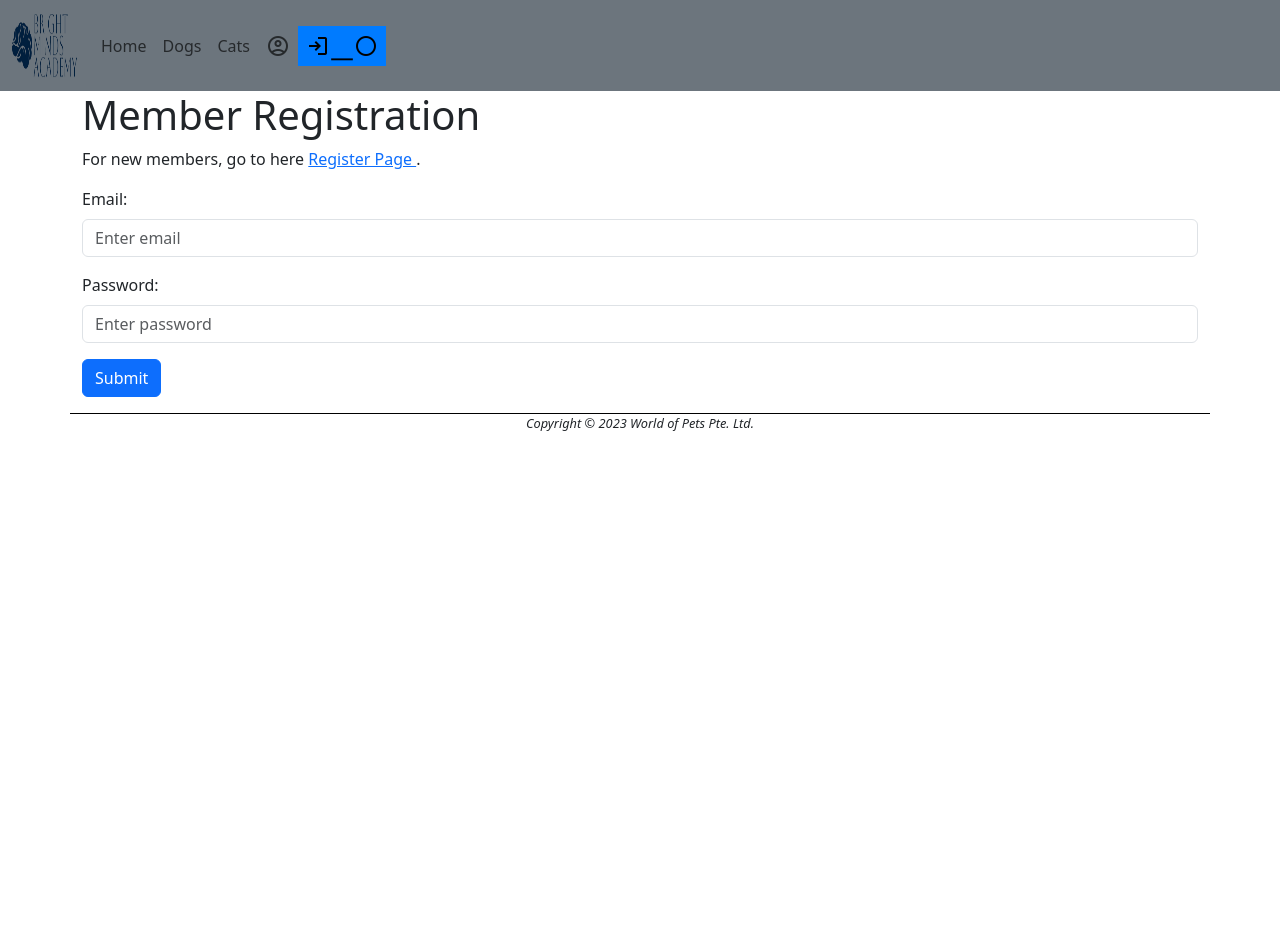
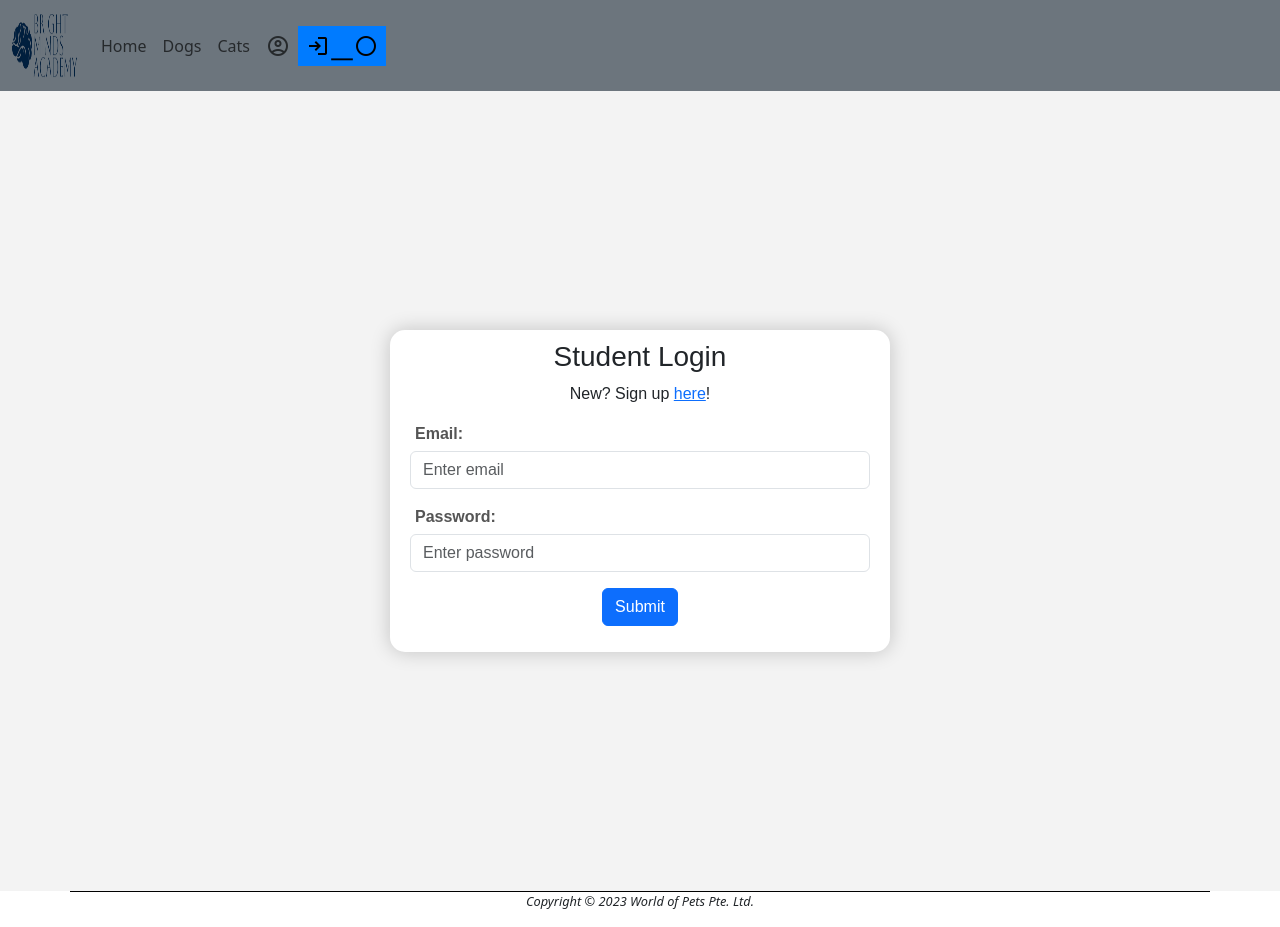
Before and after one commit to Jagatees/brightmind.zapto.org, a PHP site: page /login.php in a window 1280 px wide. Before the commit the page ends 431 px from the top, so only its background shows below. Run offline with PHP 8.4, Linux system fonts and the light colour scheme.

Commit message:
half done login page

```diff
--- a/css/main.css
+++ b/css/main.css
@@ -103,3 +103,36 @@ h2 {
 .success a:hover, .error a:hover {
   background-color: #555;
 }
+
+.logincard {
+  background-color: #fff;
+  border-radius: 15px;
+  box-shadow: 0 0 20px rgba(0, 0, 0, 0.2);
+  padding: 10px 20px;
+  transition: transform 0.2s;
+  width: 500px;
+  text-align: center;
+}
+
+.loginbody {
+    display: flex;
+    align-items: center;
+    justify-content: center;
+    font-family: sans-serif;
+    line-height: 1.5;
+    min-height: 100vh;
+    background: #f3f3f3;
+    flex-direction: column;
+    margin: 0;
+}
+
+.loginlabel {
+    display: block;
+    width: 100%;
+    margin-top: 10px;
+    margin-bottom: 5px;
+    margin-left: 5px;
+    text-align: left;
+    color: #555;
+    font-weight: bold;
+}
--- a/login.php
+++ b/login.php
@@ -4,27 +4,19 @@
 
 <body>
   <?php include "inc/nav.inc.php"; ?>
-    <main class="container">
-      <h1>
-        Member Registration
-      </h1>
-      <p>
-        For new members, go to here
-        <a href="register.php">
-          Register Page
-        </a>
-        .
-      </p>
+    <main class="loginbody">
+      <div class="logincard">
+        <h3>Student Login</h3>
+        <p>New? Sign up <a href=register.php>here</a>!</p>
 
         <form action="process_login.php" method="post">
-
             <div class="mb-3">
-            <label for="email" class="form-label">Email:</label>
+                <label for="email" class="loginlabel">Email:</label>
                 <input required maxlength="45" class="form-control" type="email" id="email" name="email" placeholder="Enter email">
             </div>
 
             <div class="mb-3">
-            <label for="pwd" class="form-label">Password:</label>
+                <label for="pwd" class="loginlabel">Password:</label>
                 <input required class="form-control" type="password" id="pwd" name="pwd" placeholder="Enter password">
             </div>
 
@@ -32,6 +24,7 @@
                 <button type="submit" class="btn btn-primary">Submit</button>
             </div>
         </form>
+      </div>
     </main>
     <?php include "inc/footer.inc.php"; ?>
 </body>
```
Lines whose indentation alone changed are shown as unchanged.
